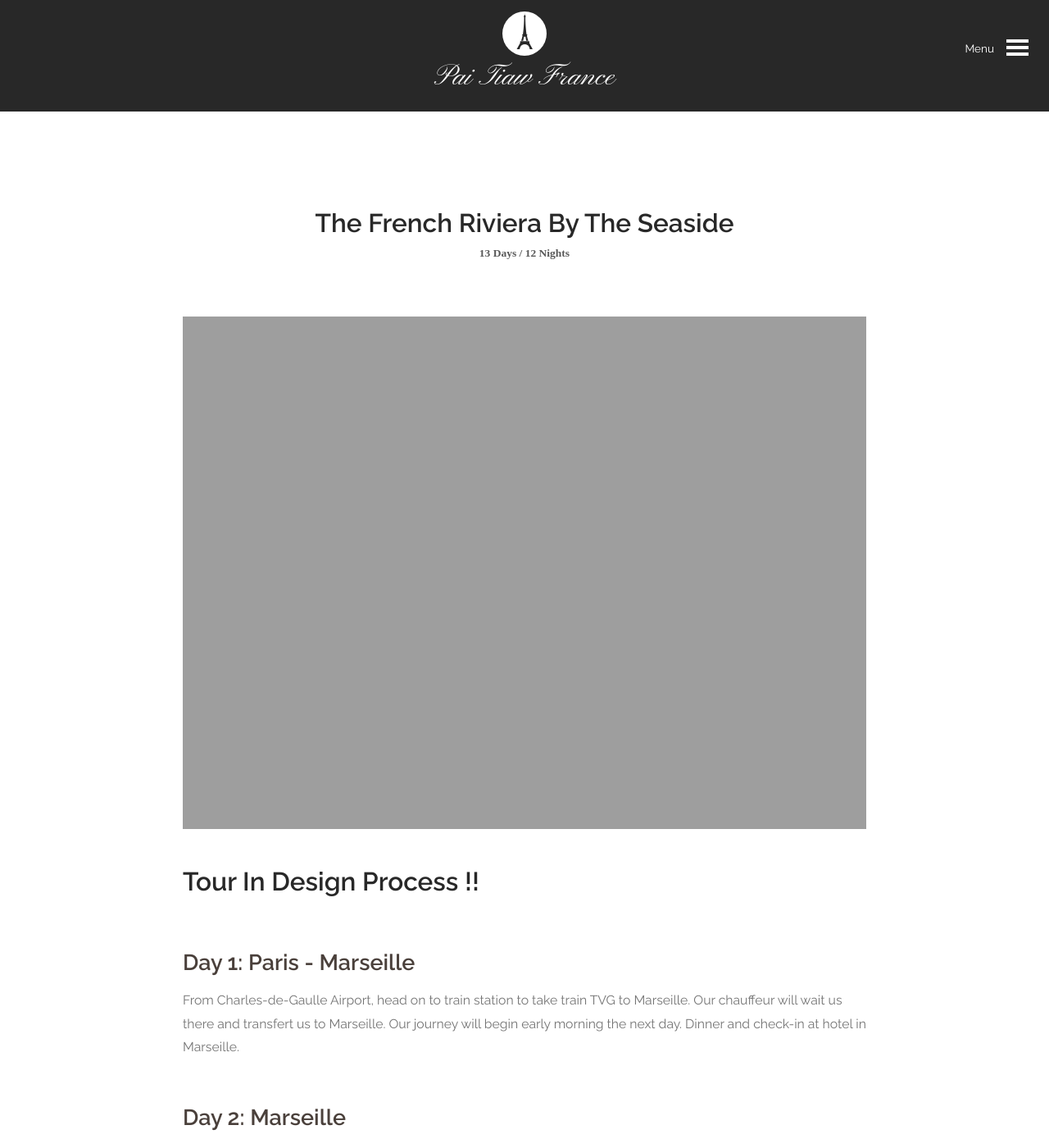
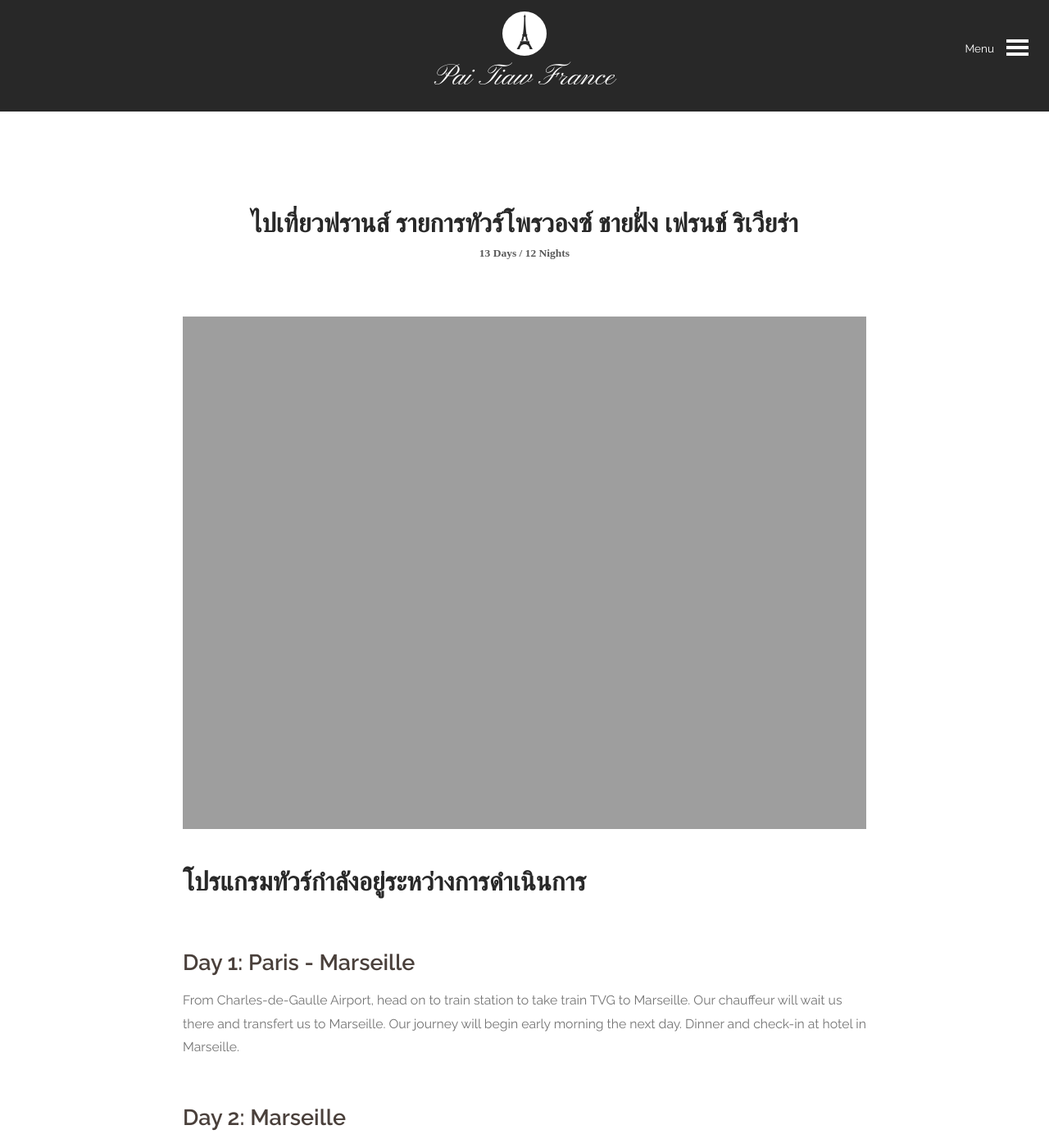
Before and after one commit to paitiewfrance/paitiewfrance.github.io, a Jekyll site: the page built from tour-provence/the-french-riviera-by-the-seaside.md, in a window 1280 px wide and 1400 px high. Shown: the whole window at 82% size. Built offline with Jekyll 4.4.1, drawn with Linux system fonts in a browser that asks for light colours; nearby versions of some CDN libraries; some web fonts are replaced.

Commit message:
Super update seo

```diff
--- a/tour-provence/the-french-riviera-by-the-seaside.md
+++ b/tour-provence/the-french-riviera-by-the-seaside.md
@@ -1,6 +1,6 @@
 ---
 layout: tour
-title: The French Riviera by the seaside
+title: ไปเที่ยวฟรานส์ รายการทัวร์โพรวองซ์  ชายฝั่ง เฟรนช์ ริเวียร่า
 duration: 13 Days / 12 Nights
 keywords:   เที่ยวฝรั่งเศส,ทริปส่วนตัว,เที่ยวโปรวองซ์,ฝรั่งเศสตอนตอนใต้
 meta:   เที่ยวฝรั่งเศส,ทริปส่วนตัว,เที่ยวโปรวองซ์,ฝรั่งเศสตอนตอนใต้
@@ -14,7 +14,7 @@ prices:
 ---
 
 
-# Tour in design process !!
+# โปรแกรมทัวร์กำลังอยู่ระหว่างการดำเนินการ
 
 ### Day 1: Paris - Marseille
 From Charles-de-Gaulle Airport, head on to train station to take train TVG to Marseille.
```
Also changed, not shown: tour-provence/wonder-and-lavender-provence.md (+1 -1 lines), tour-provence/wonder-eastern-provence.md (+2 -2 lines), treasure-of-midi-pyrenee/index.md (+1 -1 lines).
